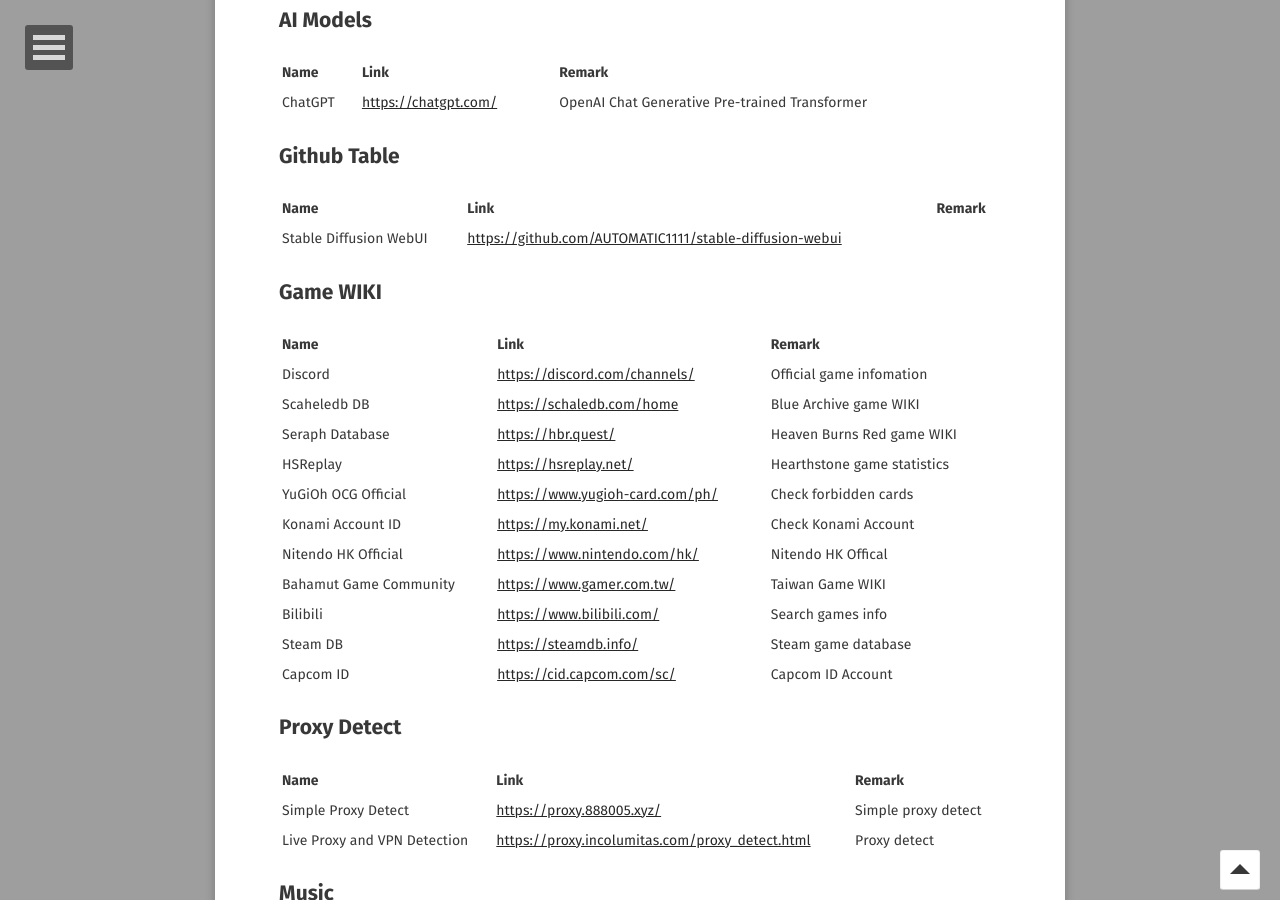
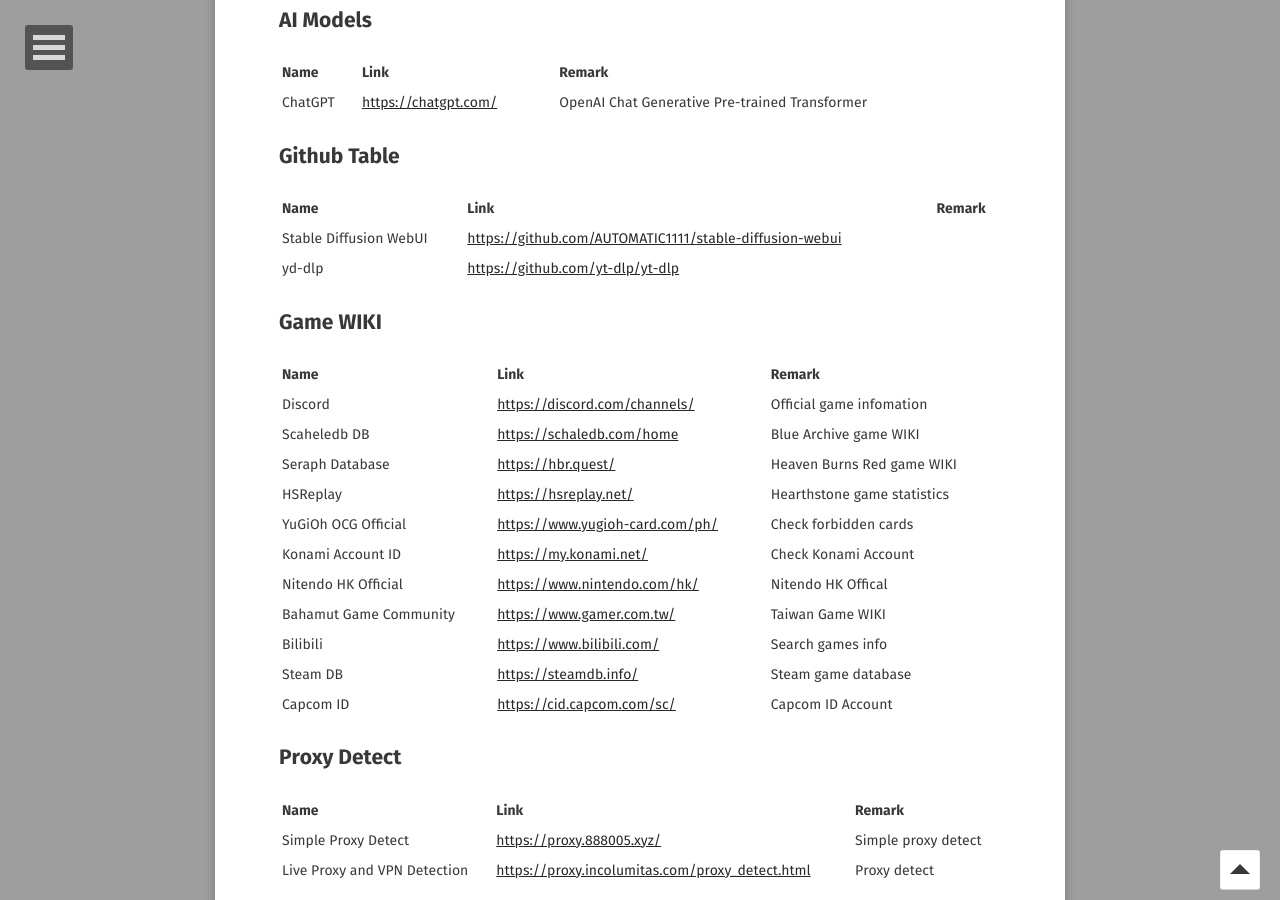
Before and after one commit to o7878x/o7878x.github.io, a Jekyll site: the page built from _posts/2024-07-07-pratical-websites.md, in a window 1280 px wide and 900 px high, scrolled down 1902 px. Built offline with Jekyll 4.4.1, drawn with Linux system fonts in a browser that asks for light colours; some web fonts are replaced; comment, search, counter and statistics services are not loaded.

Commit message:
feature:add yt-dlp site

```diff
--- a/_posts/2024-07-07-pratical-websites.md
+++ b/_posts/2024-07-07-pratical-websites.md
@@ -55,6 +55,7 @@
 | Name | Link | Remark |
 | --- | --- | --- |
 | Stable Diffusion WebUI | <https://github.com/AUTOMATIC1111/stable-diffusion-webui> | |
+| yd-dlp | <https://github.com/yt-dlp/yt-dlp> | |
 
 ## Game WIKI
 
```
